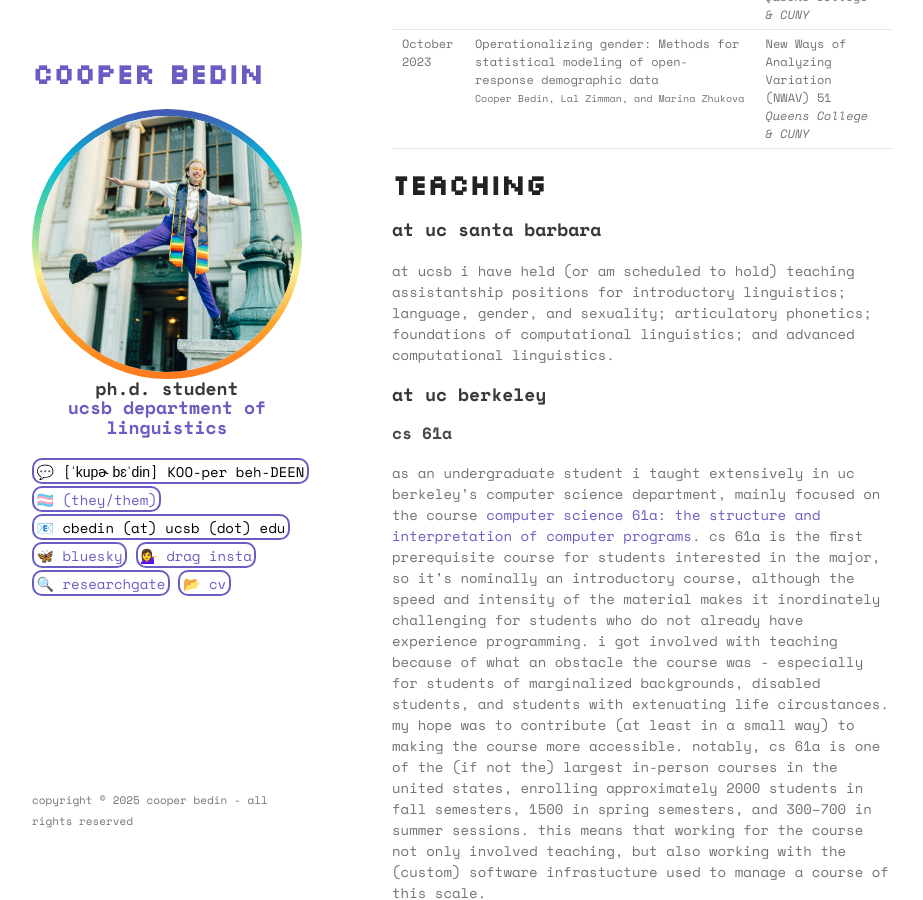
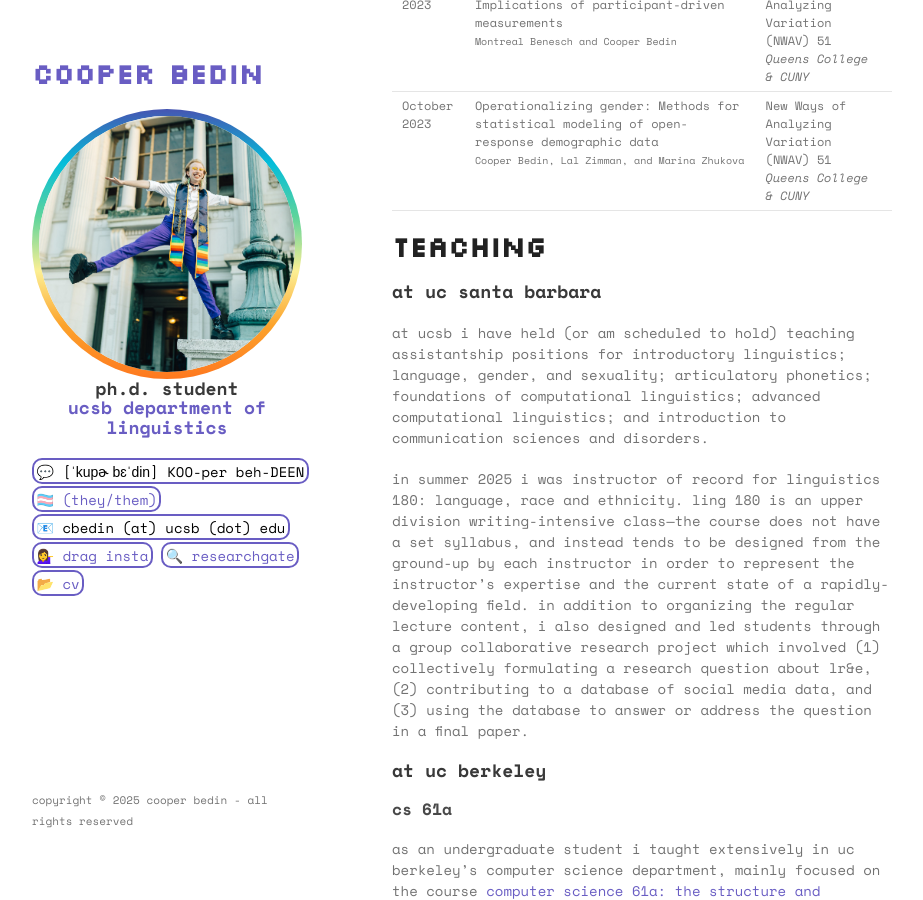
Before and after one commit to cbedin/cbedin.github.io, a Jekyll site: the page built from index.md, in a window 1280 px wide and 900 px high, scrolled down 3795 px. Shown: the whole window, without its empty margins (178-1101 px from the left). Built offline with Jekyll 4.4.1, drawn with Linux system fonts in a browser that asks for light colours; some of the changed text lies outside the part shown.

Commit message:
removing bluesky (lol) and updating homepage

```diff
--- a/_layouts/default.html
+++ b/_layouts/default.html
@@ -33,7 +33,7 @@
           <span class=ext-link>📧 cbedin (at) ucsb (dot) edu</span>
           <!--<span class=ext-link>🐙 <a href="https://github.com/cbedin" target="_blank">github</a></span>-->
           <!--<span class=ext-link>🔗 <a href="https://www.linkedin.com/in/cbedin/" target="_blank">linkedin</a></span>-->
-          <span class=ext-link>🦋 <a href="https://bsky.app/profile/linguallyblonde.bsky.social" target="_blank">bluesky</a></span>
+          <!--<span class=ext-link>🦋 <a href="https://bsky.app/profile/linguallyblonde.bsky.social" target="_blank">bluesky</a></span>-->
           <span class=ext-link>💁‍♀️ <a href="https://www.instagram.com/misgendermissgender/" target="_blank">drag insta</a></span>
           <span class=ext-link>🔍 <a href="https://www.researchgate.net/profile/Cooper-Bedin" target="_blank">researchgate</a></span>
           <span class=ext-link>📂 <a href="{{ "/cv" | absolute_url }}">cv</a></span>
--- a/index.md
+++ b/index.md
@@ -18,7 +18,7 @@ you can read more about my [research](#research) and [teaching](#teaching) below
 
 [i also do drag](https://www.instagram.com/misgendermissgender/)!
 
-if you want to connect with me you can always shoot me an email, or bug me on [bluesky](https://bsky.app/profile/linguallyblonde.bsky.social).
+if you want to connect with me you can always shoot me an email.
 
 thanks for visiting my little page 👾💕
 
@@ -120,7 +120,9 @@ so far, we have:
 
 3. conducted a survey of linguists (n=157 to date) asking about current norms and practices in the field for collecting sex/gender information. this survey was also presented at the lsa's annual meeting, and we [wrote a proceedings paper about the results](https://doi.org/10.3765/plsa.v9i1.5668).
 
-we'll be presenting another phase of this project at the international gender and language association (igala) conference this july, and we have more in the works as well. stay tuned!
+4. conducted a review of recent quantitative sociolinguistic research on sex and gender (274 papers across three high-prestige journals), the results of which we presented at the international gender and language association's bi-annual meeting.
+
+and much more is in the works, so stay tuned!
 
 <div class="cv-table-wrapper"><table>
 <tr>
@@ -200,7 +202,9 @@ we'll be presenting another phase of this project at the international gender an
 
 ## at uc santa barbara
 
-at ucsb i have held (or am scheduled to hold) teaching assistantship positions for introductory linguistics; language, gender, and sexuality; articulatory phonetics; foundations of computational linguistics; and advanced computational linguistics.
+at ucsb i have held (or am scheduled to hold) teaching assistantship positions for introductory linguistics; language, gender, and sexuality; articulatory phonetics; foundations of computational linguistics; advanced computational linguistics; and introduction to communication sciences and disorders.
+
+in summer 2025 i was instructor of record for linguistics 180: language, race and ethnicity. ling 180 is an upper division writing-intensive class—the course does not have a set syllabus, and instead tends to be designed from the ground-up by each instructor in order to represent the instructor's expertise and the current state of a rapidly-developing field. in addition to organizing the regular lecture content, i also designed and led students through a group collaborative research project which involved (1) collectively formulating a research question about lr&e, (2) contributing to a database of social media data, and (3) using the database to answer or address the question in a final paper.
 
 ## at uc berkeley
 
```
Also changed, not shown: 2 other files.
